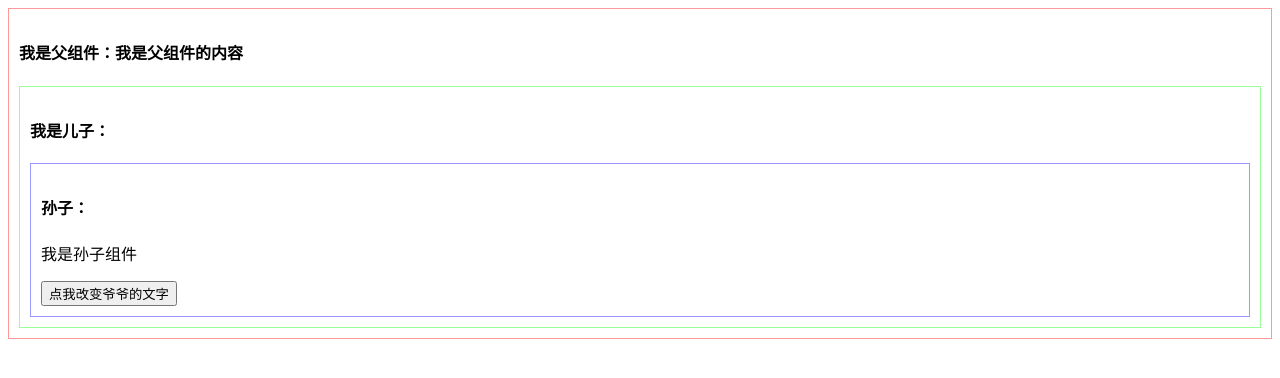
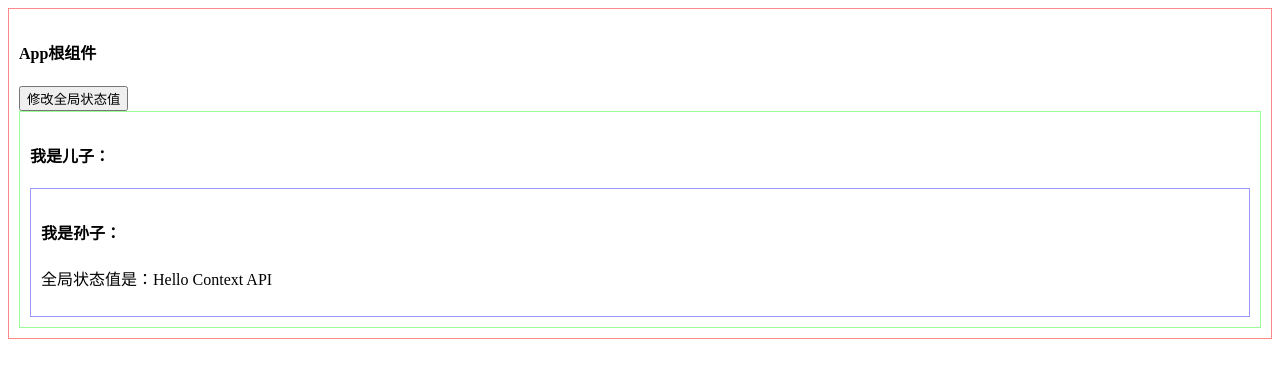
Before and after one commit to Artsmp/review-react, a React (Create React App) app: page / in a window 1280 px wide. Shown: the top 378 px of the page. Built offline with nearby package versions, Linux system fonts and the light colour scheme.

Commit message:
context API 实现全局状态

```diff
--- /dev/null
+++ b/src/03-context-api/App.jsx
@@ -0,0 +1,33 @@
+// React.createContext、Provider、Consumer。
+import React from 'react'
+import context from './context'
+import Child from './Child'
+
+const { Provider } = context
+
+class App extends React.Component {
+
+    state = {
+        text: 'Hello Context API'
+    }
+
+    changeText = () => {
+        this.setState({
+            text: 'hello Context API new value'
+        })
+    }
+
+    render() {
+        return (
+            <Provider value={{ text: this.state.text }}>
+                <div style={{ border: '1px solid #f88', padding: '10px' }}>
+                    <h4>App根组件</h4>
+                    <button onClick={this.changeText}>修改全局状态值</button>
+                    <Child />
+                </div>
+            </Provider>
+        )
+    }
+}
+
+export default App
--- /dev/null
+++ b/src/03-context-api/Child.jsx
@@ -0,0 +1,16 @@
+import React from "react"
+import Grandson from './Grandson'
+
+class Parent extends React.Component {
+
+    render() {
+        return (
+            <div style={{border: '1px solid #9f9', padding: '10px'}}>
+                <h4>我是儿子：</h4>
+                <Grandson />
+            </div>
+        );
+    }
+}
+
+export default Parent;
--- /dev/null
+++ b/src/03-context-api/Grandson.jsx
@@ -0,0 +1,20 @@
+import React from "react";
+import context from './context'
+
+const { Consumer } = context
+
+class Parent extends React.Component {
+
+    render() {
+        return (
+            <Consumer>
+                {(state) => (<div style={{ border: '1px solid #99f', padding: '10px' }}>
+                    <h4>我是孙子：</h4>
+                    <p>全局状态值是：{state.text}</p>
+                </div>)}
+            </Consumer>
+        );
+    }
+}
+
+export default Parent;
--- /dev/null
+++ b/src/03-context-api/context.js
@@ -0,0 +1,5 @@
+import { createContext } from 'react'
+
+export default createContext({
+    text: 'default Value'
+})
--- a/src/index.js
+++ b/src/index.js
@@ -1,5 +1,5 @@
 import React from "react";
 import ReactDOM from 'react-dom';
-import App from "./02-发布订阅模式/Parent";
+import App from "./03-context-api/App";
 
 ReactDOM.render(<App />, document.querySelector('#root'));
```
